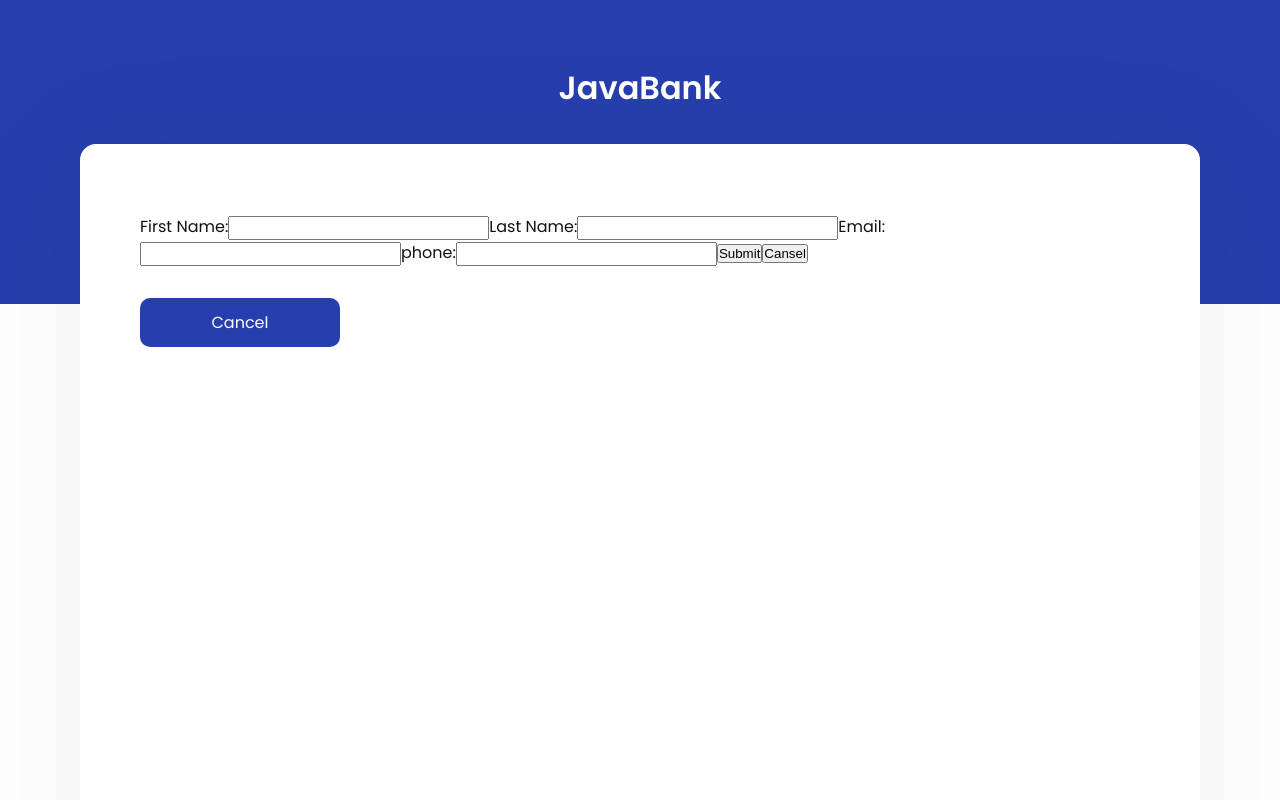
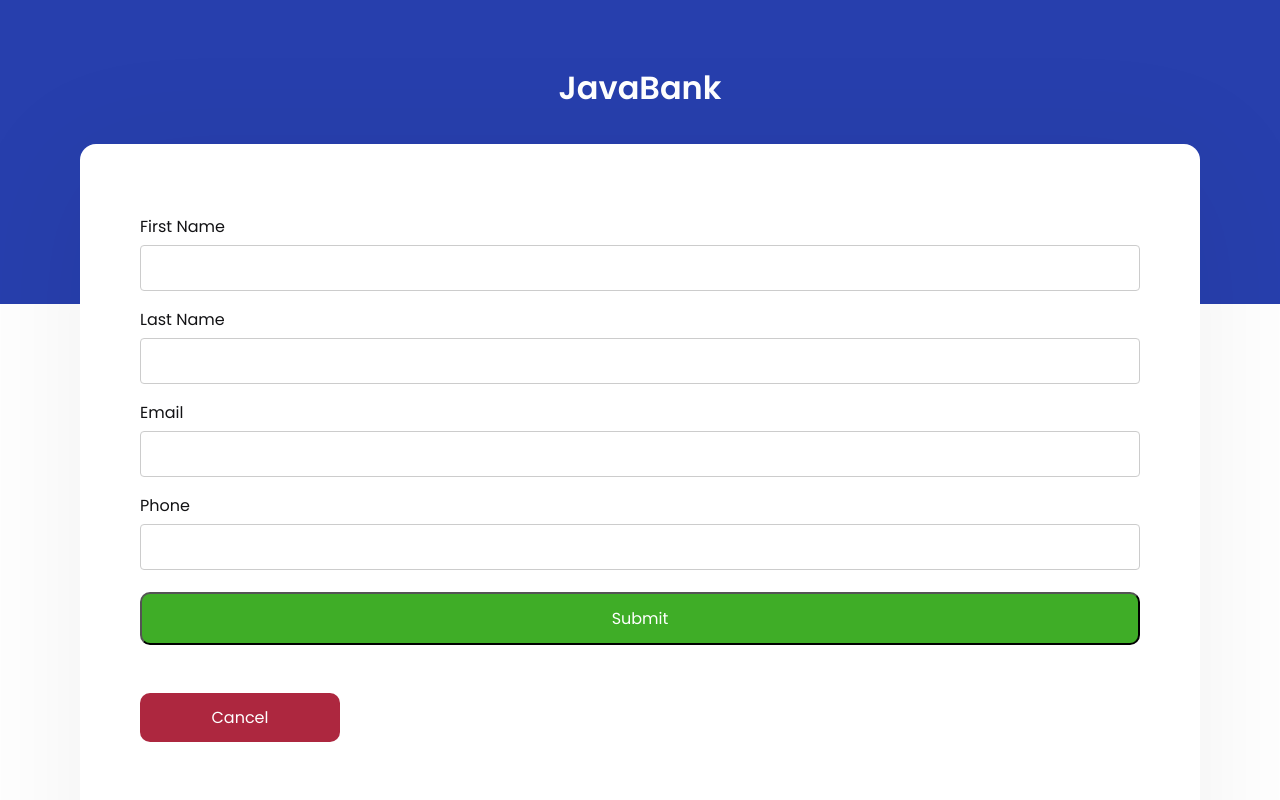
Before and after one commit to FabyoSK/javabank-react, a React (Create React App) app: page /register in a window 1280 px wide. Shown: the top 800 px of the page. Built offline with nearby package versions, Linux system fonts and the light colour scheme.

Commit message:
Chore: add styte to register form

```diff
--- a/src/components/CustomerList.tsx
+++ b/src/components/CustomerList.tsx
@@ -56,7 +56,7 @@ export function CustomerList() {
           return <CustomerItem customer={customer} />;
         })}
       </div>
-      <a href="/register" className="button-link">
+      <a href="/register" className="button btn-green">
         New Customer
       </a>
     </section>
--- a/src/components/RegisterForm.tsx
+++ b/src/components/RegisterForm.tsx
@@ -20,38 +20,42 @@ export function RegisterForm() {
   return (
     <section className="container box">
       <form onSubmit={handleCustomerSubmit}>
-        <label>First Name:</label>
+        <label>First Name</label>
         <input
+          type="text"
           value={firstName}
           onChange={(e) => {
             setFirstName(e.target.value);
           }}
         />
-        <label>Last Name:</label>
+
+        <label>Last Name</label>
         <input
+          type="text"
           value={lastName}
           onChange={(e) => {
             setLastName(e.target.value);
           }}
         />
-        <label>Email:</label>
+        <label>Email</label>
         <input
+          type="text"
           value={email}
           onChange={(e) => {
             setEmail(e.target.value);
           }}
         />
-        <label>phone:</label>
+        <label>Phone</label>
         <input
+          type="text"
           value={phone}
           onChange={(e) => {
             setPhone(e.target.value);
           }}
         />
         <button type="submit">Submit</button>
-        <button>Cansel</button>
       </form>
-      <a href="/" className="button-link">
+      <a href="/" className="button btn-red">
         Cancel
       </a>
     </section>
--- a/src/styles/BaseStyle.scss
+++ b/src/styles/BaseStyle.scss
@@ -1,6 +1,5 @@
-.button-link {
+.button {
   display: block;
-  background: var(--blue);
   width: 200px;
   margin: 32px 0;
   padding: 12px 32px;
@@ -10,3 +9,35 @@ a {
   text-align: center;
   text-decoration: none;
 }
+.btn-blue {
+  background: var(--blue);
+}
+.btn-green {
+  background: var(--green);
+}
+.btn-red {
+  background: var(--red);
+}
+input,
+select,
+textarea {
+  width: 100%;
+  padding: 12px;
+  border: 1px solid #ccc;
+  border-radius: 4px;
+  box-sizing: border-box;
+  margin-top: 6px;
+  margin-bottom: 16px;
+  resize: vertical;
+}
+button[type="submit"] {
+  width: 100%;
+  padding: 12px;
+  background-color: var(--green);
+  box-sizing: border-box;
+  margin-top: 6px;
+  margin-bottom: 16px;
+  border-radius: 10px;
+  color: var(--shapes);
+  font: inherit;
+}
```
